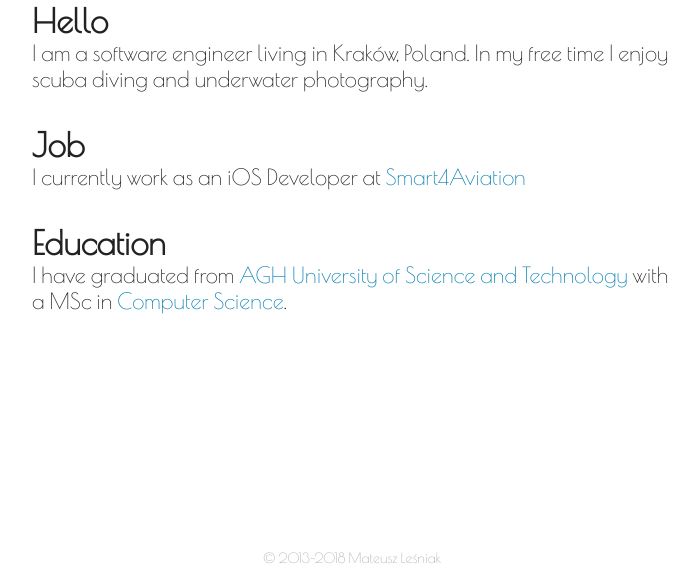
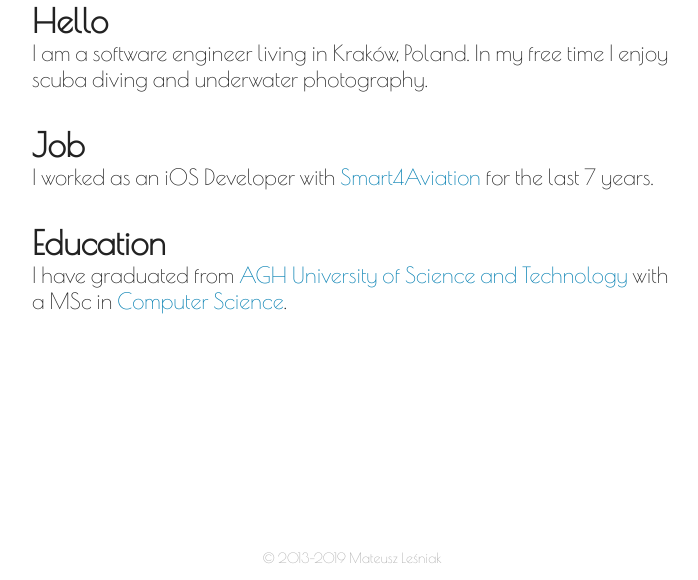
Before and after one commit to stickmanlechu/stickmanlechu.github.io, a plain HTML site: page index.html in a window 1280 px wide. Shown: the part 220-800 px from the top of the page, without its empty margins (288-986 px from the left). Drawn offline with nearby package versions, Linux system fonts and the light colour scheme.

Commit message:
Updated copyright and employment info

```diff
--- a/index.html
+++ b/index.html
@@ -44,14 +44,14 @@
         <h2>Hello</h2>
         <p>I am a software engineer living in Kraków, Poland. In my free time I enjoy scuba diving and underwater photography.</p>
         <h2>Job</h2>
-        <p>I currently work as an iOS Developer at <a rel="external nofollow" href="http://www.smart4aviation.aero">Smart4Aviation</a></p>
+        <p>I worked as an iOS Developer with <a rel="external nofollow" href="http://www.smart4aviation.aero">Smart4Aviation</a> for the last 7 years.</p>
         <h2>Education</h2>
         <p>I have graduated from <a rel="external nofollow" href="http://www.agh.edu.pl">AGH University of Science and Technology</a> with a MSc in <a rel="external nofollow" href="http://www.ki.agh.edu.pl/">Computer Science</a>.</p>
     </div>
     </div>
 
     <footer class="site-footer">
-        © 2013-2018 Mateusz Leśniak
+        © 2013-2019 Mateusz Leśniak
     </footer>
 </body>
 </html>
```
Also changed, not shown: scrobbly/index.html (+1 -1 lines).
